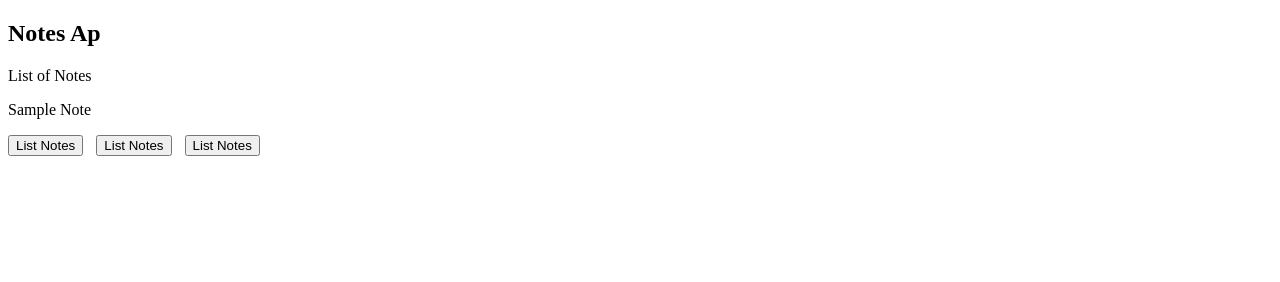
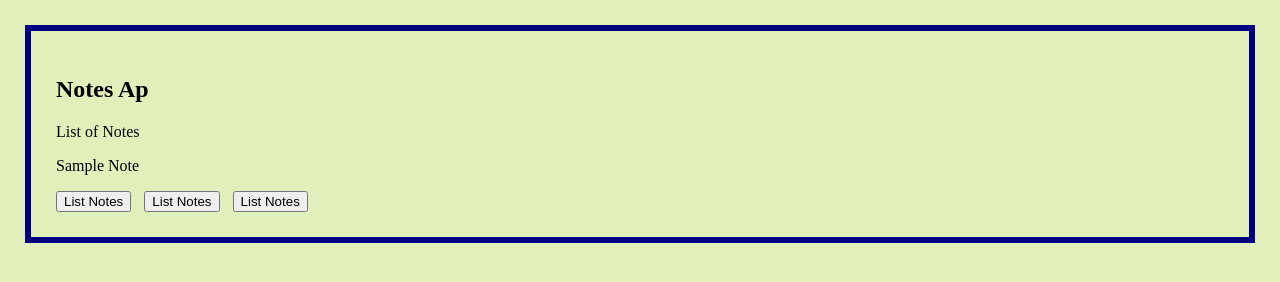
Before and after one commit to MasonONeal/Javascript-OOJS, a plain HTML site: page JS-Notes/index.html in a window 1280 px wide. Drawn offline with Linux system fonts and the light colour scheme.

Commit message:
Add simple page CSS

```diff
--- a/JS-Notes/styles.css
+++ b/JS-Notes/styles.css
@@ -1,3 +1,12 @@
+
+body {
+    background-color: #e1efbb;
+    border-style: solid;
+    border-width: 2px;
+    padding: 25px;
+    border: 6px solid navy;
+    margin: 25px;
+}
 
 .divider{
     width:5px;
```
